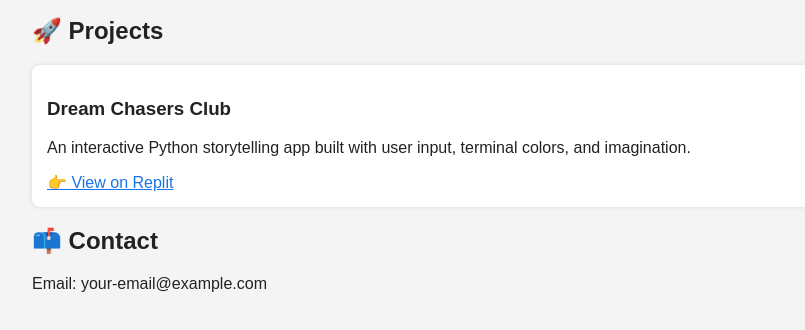
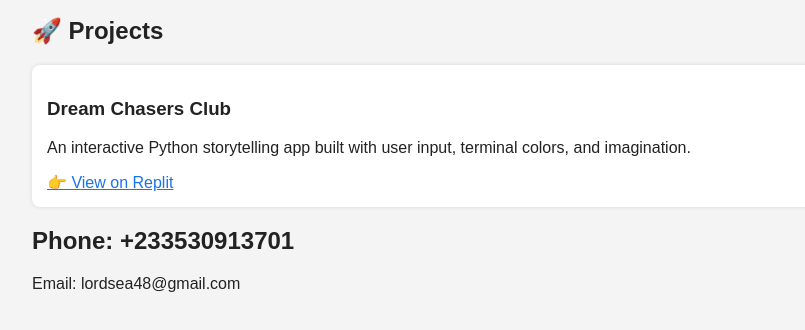
Before and after one commit to 9SeaLords/9SeaLords.github.io, a plain HTML site: page index.html in a window 1280 px wide. Shown: the part 122-452 px from the top of the page, without its empty margins (208-1013 px from the left). Drawn offline with Linux system fonts and the light colour scheme.

Commit message:
Update index.html

```diff
--- a/index.html
+++ b/index.html
@@ -36,7 +36,7 @@
     <a href="https://replit.com/@lordsea48/dreamchaserspy" target="_blank">👉 View on Replit</a>
   </div>
 
-  <h2>📫 Contact</h2>
-  <p>Email: your-email@example.com</p>
+  <h2>Phone: +233530913701</h2>
+  <p>Email: lordsea48@gmail.com</p>
 </body>
 </html>
```
